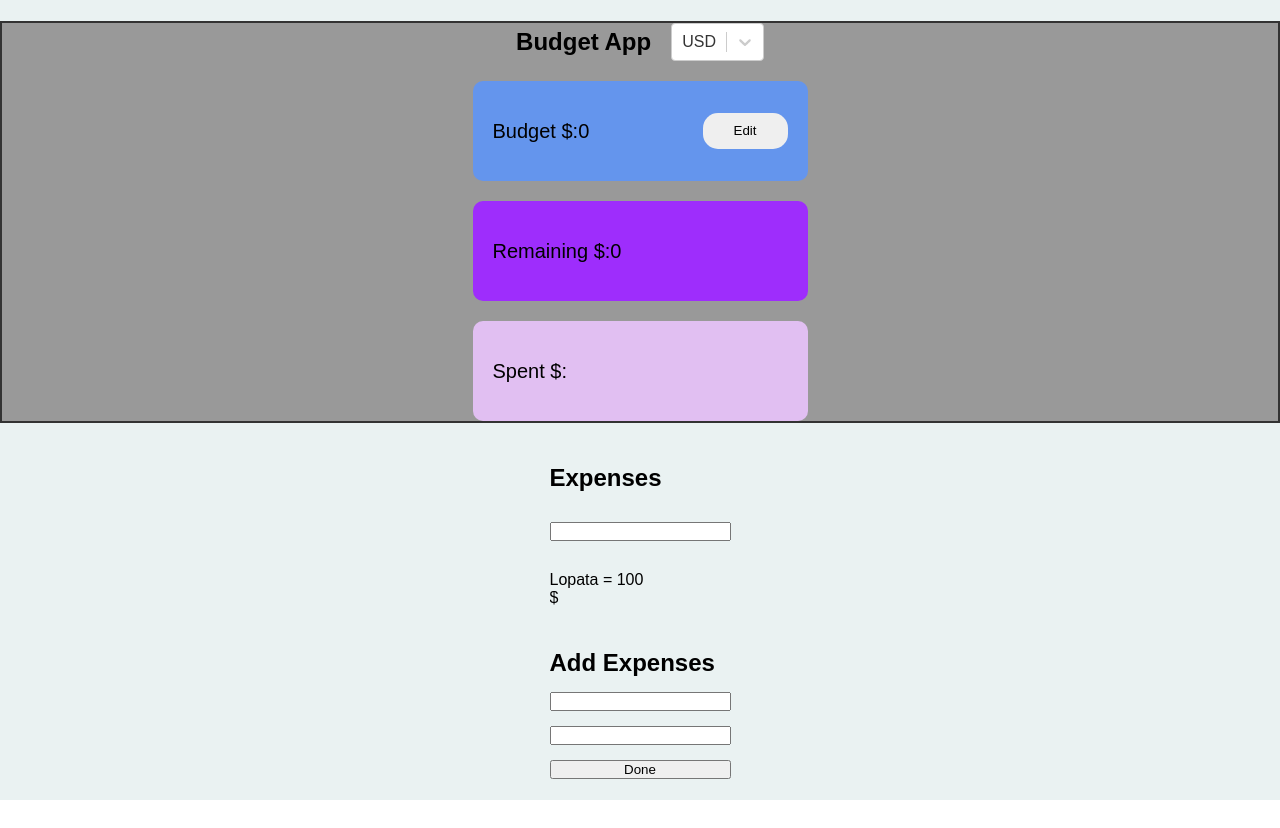
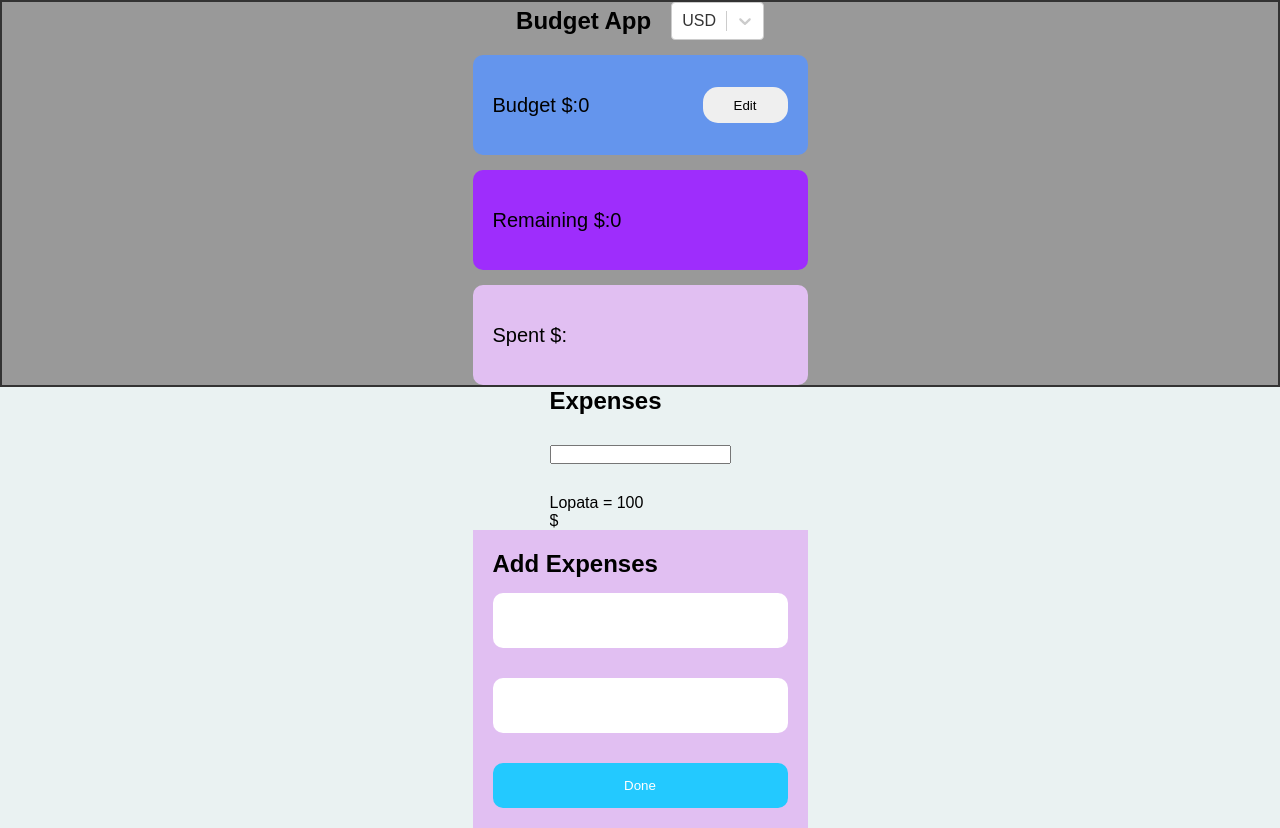
Before and after one commit to Tuljam/react-budget-app, a React (Create React App) app: page / in a window 1280 px wide. Before the commit the page ends 800 px from the top, so only its background shows below. Built offline with nearby package versions, Linux system fonts and the light colour scheme.

Commit message:
feat(proj_4)add code by Form + styles

```diff
--- a/src/components/AddExpensess/AddExpensess.tsx
+++ b/src/components/AddExpensess/AddExpensess.tsx
@@ -2,18 +2,44 @@ import { FormEvent } from "react";
 import { Input } from "../Input/Input";
 import { Submit } from "../Submit/Submit";
 import { Title } from "../Title/Title";
-import { StyledForm } from "./styles";
+import { StyledForm, StyledInputForm } from "./styles";
+import { useForm, SubmitHandler } from "react-hook-form";
+import { useExpensesContext } from "../../context/ExpenseListContext/ExpenseListContext";
+import { v4 } from "uuid";
 
+interface IFormData {
+  title: string;
+  price: number;
+}
 export const AddExpensess = () => {
-  const handleSubmit = (event: FormEvent<HTMLFormElement>) => {
-    event.preventDefault();
+  const {
+    register,
+    handleSubmit,
+    formState: { errors },
+  } = useForm<IFormData>();
+  const { setNewExpense } = useExpensesContext();
+  const onSubmit: SubmitHandler<IFormData> = ({ title, price }) => {
+    setNewExpense({ title, price, id: v4() });
   };
 
   return (
-    <StyledForm onSubmit={handleSubmit}>
+    <StyledForm onSubmit={handleSubmit(onSubmit)}>
       <Title label="Add Expenses" />
-      <Input />
-      <Input />
+
+      <StyledInputForm
+        type="text"
+        {...register("title", { required: "title is required" })}
+      />
+      <span className="form-field__error">
+        {errors.title && errors.title.message}
+      </span>
+      <StyledInputForm
+        type="text"
+        {...register("price", { required: "price is required" })}
+      />
+      <span className="form-field__error">
+        {errors.price && errors.price.message}
+      </span>
       <Submit />
     </StyledForm>
   );
--- a/src/components/AddExpensess/styles.ts
+++ b/src/components/AddExpensess/styles.ts
@@ -4,4 +4,29 @@ export const StyledForm = styled.form`
   display: flex;
   flex-direction: column;
   gap: 15px;
+
+  width: 335px;
+  padding: 20px;
+
+  background-color: #e1bff2;
+
+  .form-field__error {
+    color: red;
+  }
 `;
+export const StyledInputForm = styled.input`
+  /* box-shadow: 1px 1px 10px rgba(0, 0, 0, 0.1); */
+  border-radius: 10px;
+  border: none;
+  padding: 20px 15px;
+  &::placeholder {
+    color: #999999;
+  }
+  &:focus-visible {
+    outline: none;
+  }
+  @media (max-width: 390px) {
+    font-size: 12px;
+    padding: 13px 10px;
+  }
+`;
--- a/src/components/Budget/styles.ts
+++ b/src/components/Budget/styles.ts
@@ -2,9 +2,9 @@ import styled from "styled-components";
 export const BudgetStyled = styled.div`
   display: flex;
   justify-content: center;
+  flex-direction: column;
   align-items: center;
-  flex-direction: column;
-  gap: 20px;
+  gap: 15px;
 
   width: 100%;
 
--- a/src/components/SpentCard/styles.ts
+++ b/src/components/SpentCard/styles.ts
@@ -1,5 +1,5 @@
 import styled from "styled-components";
-export const SpentcardStyled = styled.form`
+export const SpentcardStyled = styled.div`
   display: flex;
   justify-content: space-between;
   align-items: center;
--- a/src/components/Submit/Submit.tsx
+++ b/src/components/Submit/Submit.tsx
@@ -1,11 +1,14 @@
 import { useExpensesContext } from "../../context/ExpenseListContext/ExpenseListContext";
+import { SubmitStyled } from "./styles";
 
 export const Submit = () => {
-  const { setNewExpense } = useExpensesContext();
+  // const { setNewExpense } = useExpensesContext();
 
-  const handleSubmit = () => {
-    setNewExpense( { id: "32mfd", title: "Sharf", price: 20 });
-  };
+  // const handleSubmit = () => {
+  //   setNewExpense( { id: "", title: "", price: {} });
+  // };
 
-  return <button onClick={handleSubmit}> Done</button>;
+  //return <button onClick={handleSubmit}> Done</button>;
+
+  return <SubmitStyled type="submit"> Done</SubmitStyled>;
 };
--- /dev/null
+++ b/src/components/Submit/styles.ts
@@ -0,0 +1,13 @@
+import styled from "styled-components";
+export const SubmitStyled = styled.button`
+  padding: 15px 0;
+  border: none;
+  border-radius: 10px;
+  color: #fff;
+  background-color: #23c9ff;
+  transition: 0.3s ease-in-out;
+  cursor: pointer;
+  &:hover {
+    background-color: #03b5eb;
+  }
+`;
--- a/src/components/Title/styles.ts
+++ b/src/components/Title/styles.ts
@@ -1,5 +1,5 @@
 import styled from "styled-components";
-export const TitleStyled = styled.form`
+export const TitleStyled = styled.h6`
   text-align: start;
   font-weight: 700;
   font-size: 24px;
```
